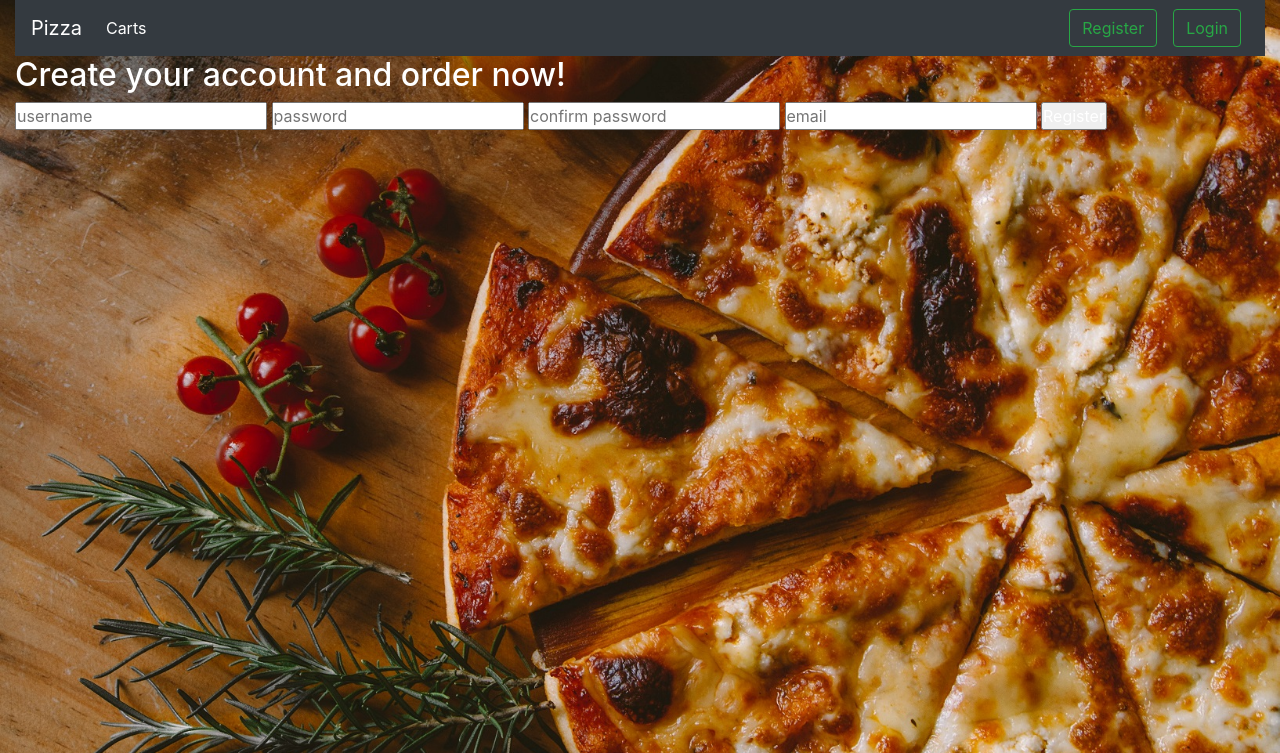
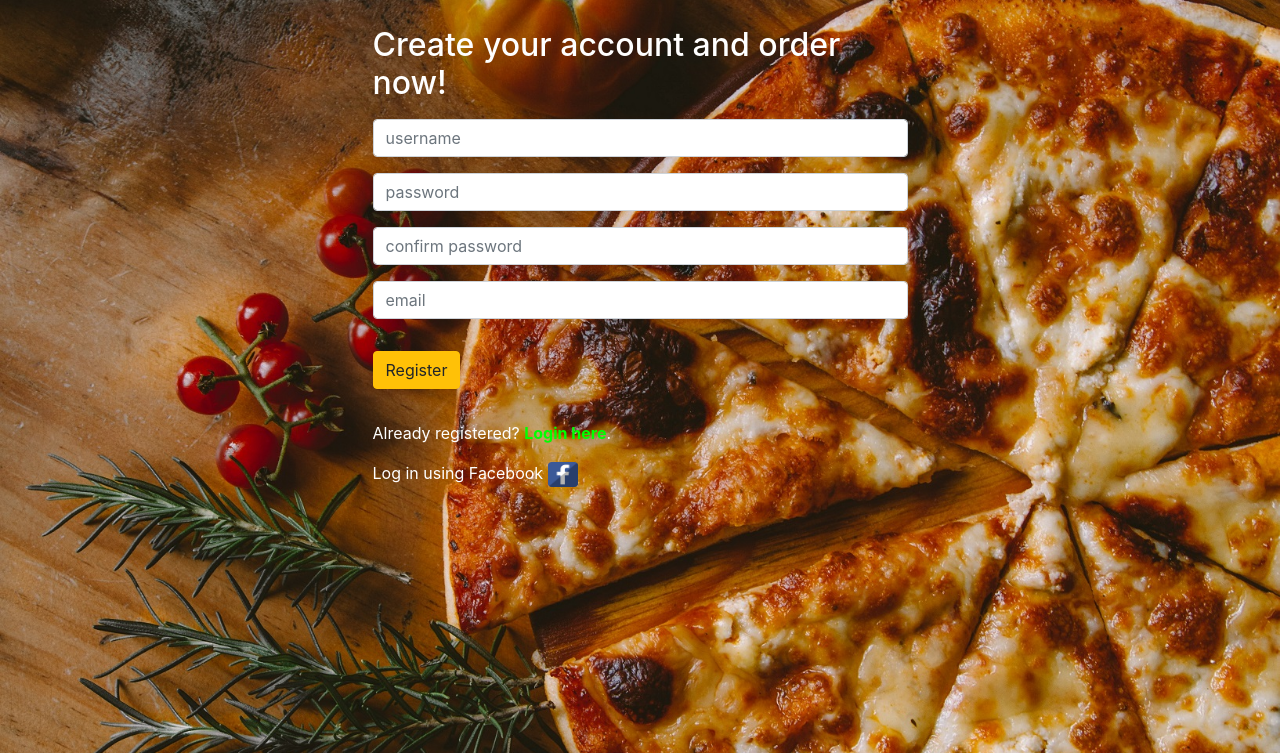
Before and after one commit to MotazBellah/pizza, a Django app: page /register in a window 1280 px wide. Shown: the top 753 px of the page. Run offline with Django 3.2, Linux system fonts and the light colour scheme; data comes from the database, SQL or seed files in the repository; both versions use the stored data as it was after the commit; parts of the project's set-up code (start-up, migrations or seed data) failed here and were passed over; some libraries are stand-ins or nearby versions.

Commit message:
Style register page

```diff
--- a/restaurant/pizza/templates/pizza/register.html
+++ b/restaurant/pizza/templates/pizza/register.html
@@ -1,20 +1,48 @@
-{% extends "pizza/layout.html" %}
+{% load socialaccount %}
+{% providers_media_js %}
+{% load static %}
 
-{% block title %}Pizza - Resister{% endblock %}
+<!DOCTYPE html>
+<html lang="en" dir="ltr">
+    <head>
+        <meta charset="utf-8">
+        <meta name="viewport" content="width=device-width, initial-scale=1, shrink-to-fit=no">
+        <link rel="stylesheet" href="{% static 'app.css' %}">
+        <link rel="stylesheet" href="https://stackpath.bootstrapcdn.com/bootstrap/4.4.1/css/bootstrap.min.css" integrity="sha384-Vkoo8x4CGsO3+Hhxv8T/Q5PaXtkKtu6ug5TOeNV6gBiFeWPGFN9MuhOf23Q9Ifjh" crossorigin="anonymous">
+        <title>Pizza - Log In</title>
+    </head>
+    <body>
+        <div class="container">
 
-{% block body %}
-    <h2>Create your account and order now!</h2>
             {% if message %}
                 <div>
                     {{ message }}
                 </div>
             {% endif %}
-    <form action="{% url 'register' %}" method="post">
+            <div class="login-form">
+                <h2 class="my-3">Create your account and order now!</h2>
+                <form class="form-group" action="{% url 'register' %}" method="post">
                     {% csrf_token %}
-        <input name="username" type="text" placeholder="username"/>
-        <input name="password" type="password" placeholder="password"/>
-        <input name="password2" type="password" placeholder="confirm password"/>
-        <input name="email" type="email" placeholder="email"/>
-        <input type="submit" value="Register"/>
+                    <input class="form-control my-3" name="username" type="text" placeholder="username"/>
+                    <input class="form-control my-3" name="password" type="password" placeholder="password"/>
+                    <input class="form-control my-3" name="password2" type="password" placeholder="confirm password"/>
+                    <input class="form-control my-3" name="email" type="email" placeholder="email"/>
+                    <input class="btn btn-warning my-3" type="submit" value="Register"/>
                 </form>
-{% endblock %}
+
+                <p>Already registered? <a href="{% url 'signin' %}">Login here</a>.</p>
+                <p>Log in using Facebook  <a href="{% provider_login_url 'facebook' method='js_sdk' %}"><img id="facebook-icon" src="{% static 'facebook.png' %}" alt="Facebook Icon"></a></p>
+
+            </div>
+
+
+
+        </div>
+
+        <!-- jQuery first, then Popper.js, then Bootstrap JS -->
+        <!-- <script src="https://code.jquery.com/jquery-3.4.1.slim.min.js" integrity="sha384-J6qa4849blE2+poT4WnyKhv5vZF5SrPo0iEjwBvKU7imGFAV0wwj1yYfoRSJoZ+n" crossorigin="anonymous"></script> -->
+        <script src="https://ajax.googleapis.com/ajax/libs/jquery/3.4.1/jquery.min.js"></script>
+        <script src="https://cdn.jsdelivr.net/npm/popper.js@1.16.0/dist/umd/popper.min.js" integrity="sha384-Q6E9RHvbIyZFJoft+2mJbHaEWldlvI9IOYy5n3zV9zzTtmI3UksdQRVvoxMfooAo" crossorigin="anonymous"></script>
+        <script src="https://stackpath.bootstrapcdn.com/bootstrap/4.4.1/js/bootstrap.min.js" integrity="sha384-wfSDF2E50Y2D1uUdj0O3uMBJnjuUD4Ih7YwaYd1iqfktj0Uod8GCExl3Og8ifwB6" crossorigin="anonymous"></script>
+    </body>
+</html>
```
Also changed, not shown: restaurant/db.sqlite3. Lines whose indentation alone changed are shown as unchanged.
